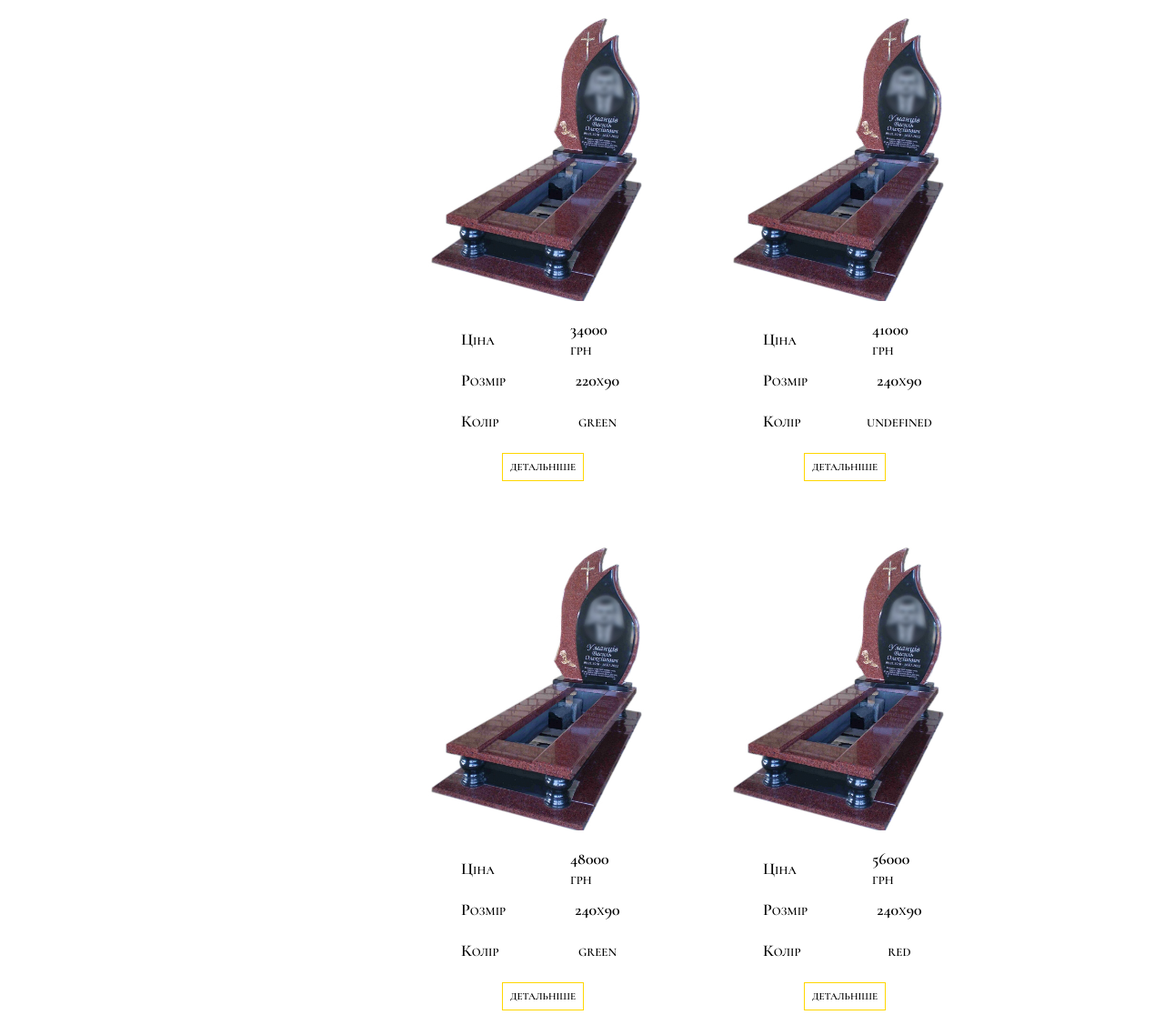
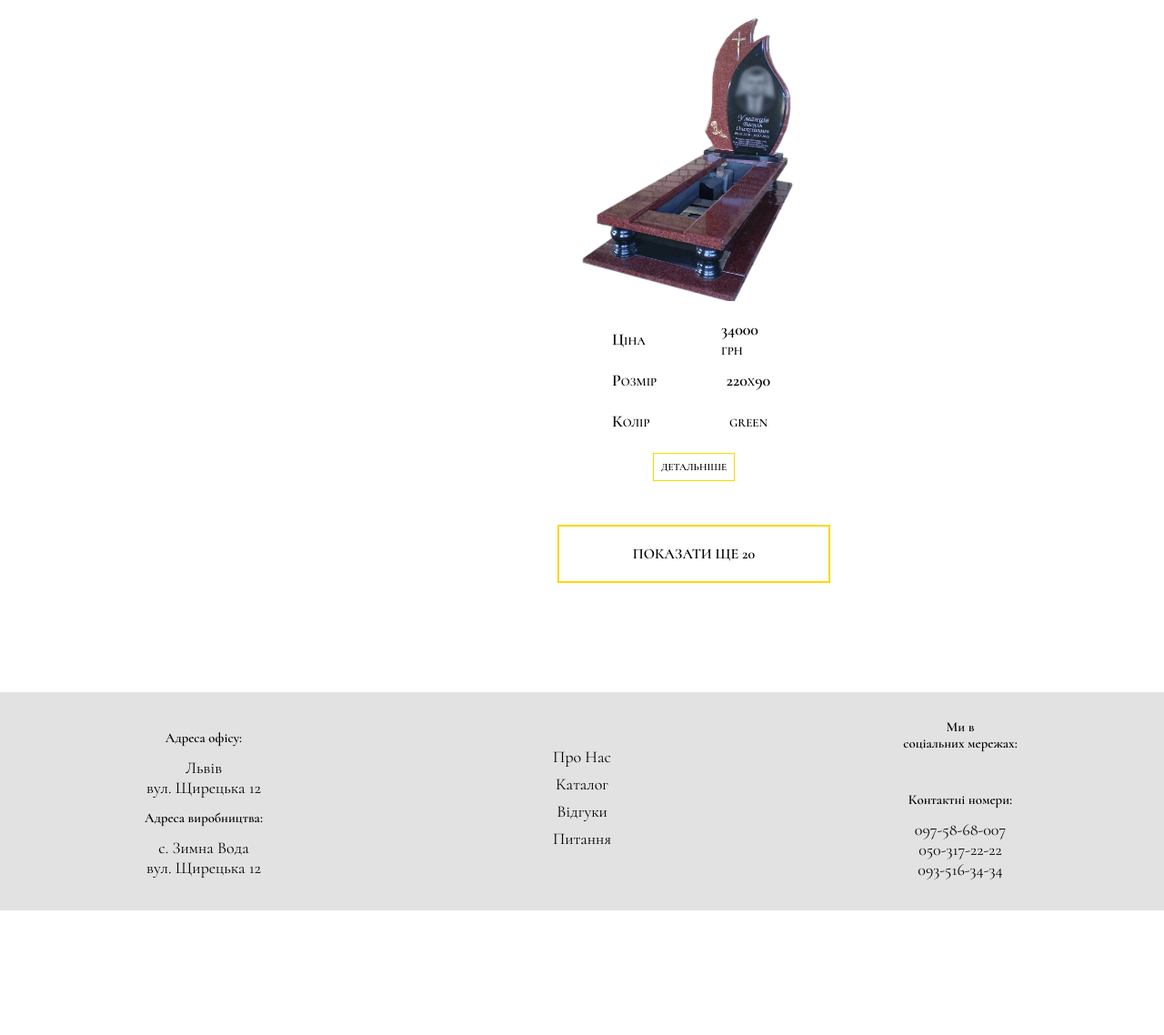
Before and after one commit to Setvioss/setvioss.github.io, a plain HTML site: page catalog_page/single_catalog.html in a window 1280 px wide. Shown: the part 1369-2507 px from the top of the page at 91% size. After the commit the page ends 2370 px from the top, so only its background shows below. Drawn offline with Linux system fonts and the light colour scheme; a web font is replaced by a local one.

Commit message:
show more button edded

```diff
--- a/catalog_page/catalog.js
+++ b/catalog_page/catalog.js
@@ -82,17 +82,30 @@ let filtered_price_data = [];
 let filtered_color_data = [];
 
 let current_data;
+let sliced_current_data = {
+
+    show_quantity: 5
+
+
+}
 
 
 const select = document.querySelector('.sort')
 const card = document.querySelector('.product-cards-block')
 
 
-const display_data__func = (data) => {
+const display_data__func = (data, show_quantity = 5) => {
+    console.log(show_quantity)
 
     card.innerHTML = "";
 
-    data.forEach(item => {
+    const show_products = data.slice(0, show_quantity);
+
+    console.log(1234)
+    console.log(show_products)
+    console.log(1234)
+
+    show_products.forEach(item => {
 
         card.innerHTML +=
 
@@ -558,7 +571,7 @@ const product_modal = document.querySelector('.product_modal')
 
 
 
-
+/*
 product_сard_buttons.forEach(each => {
 
         each.addEventListener('click', e => {
@@ -574,3 +587,18 @@ product_сard_buttons.forEach(each => {
         })
 
 })
+*/
+
+const show_more_button = document.querySelector('.show-more-button')
+
+show_more_button.addEventListener('click', e => {
+
+    console.log(current_data)
+
+    sliced_current_data.show_quantity += 3;
+
+    console.log(sliced_current_data)
+
+    display_data__func(current_data, sliced_current_data.show_quantity)
+
+})
--- a/catalog_page/catalog.scss
+++ b/catalog_page/catalog.scss
@@ -26,7 +26,7 @@ main {
     @media (min-width: map-get($media-breakpoints, point_2)) {
         display: grid;
         grid-template-columns: 1fr 5fr;
-        grid-template-rows: 80px 1fr;
+        grid-template-rows: 80px 1fr 80px;
         margin-block-start: 7rem;
         width: 85%;
     }
@@ -155,4 +155,27 @@ main {
 
         }
     }
+
+    .show-more-button-block {
+        display: flex;
+        justify-content: center;
+        order: 3;
+
+        @media (min-width: map-get($media-breakpoints, point_2)) {
+            grid-column-start: 2;
+            grid-column-end: 3;
+            grid-row-start: 3;
+            display: flex;
+            justify-content: center;
+            order: 0;
+        }
+
+        .show-more-button {
+            width: 40%;
+            font-size: 1rem;
+            max-width: 300px;
+            border: 2px solid map-get($colors, accent);
+        }
+
+    }
 }
--- a/catalog_page/single_catalog.html
+++ b/catalog_page/single_catalog.html
@@ -182,14 +182,65 @@
 
             </div>
 
+            <div class="show-more-button-block">
+
+                <button class="button show-more-button">Показати ще 20</button>
+
+            </div>
+
+
+
         </section>
 
 
     </main>
 
-    <footer>
+    <footer id="main-footer">
 
+        <nav class="footer-nav">
 
+            <ul class="footer-nav_list">
+                <li class="footer-nav_list__item">Про Нас</li>
+                <li class="footer-nav_list__item">Каталог</li>
+                <li class="footer-nav_list__item">Відгуки</li>
+                <li class="footer-nav_list__item">Питання</li>
+            </ul>
+
+        </nav>
+
+        <div class="footer-address-container">
+
+            <h5 class="office-address">Адреса офісу:</h5>
+            <p>Львів <br> вул. Щирецька 12</p>
+
+            <h5 class="production-addres">Адреса виробництва:</h5>
+            <p>с. Зимна Вода <br> вул. Щирецька 12</p>
+
+        </div>
+
+        <div class="footer-social-container">
+
+            <h5 class="footer-social_title">
+                Ми в <br> соціальних мережах:
+            </h5>
+
+            <div class="facebook-link">
+
+            </div>
+
+        </div>
+
+        <div class="footer-contacts-container">
+
+            <h5 class="footer-contacts_title">
+                Контактні номери:
+            </h5>
+
+            <p> 097-58-68-007 </p>
+            <p> 050-317-22-22 </p>
+            <p> 093-516-34-34 </p>
+
+        </div>
 
     </footer>
 
```
Also changed, not shown: catalog_page/catalog.css, 1 other file.
